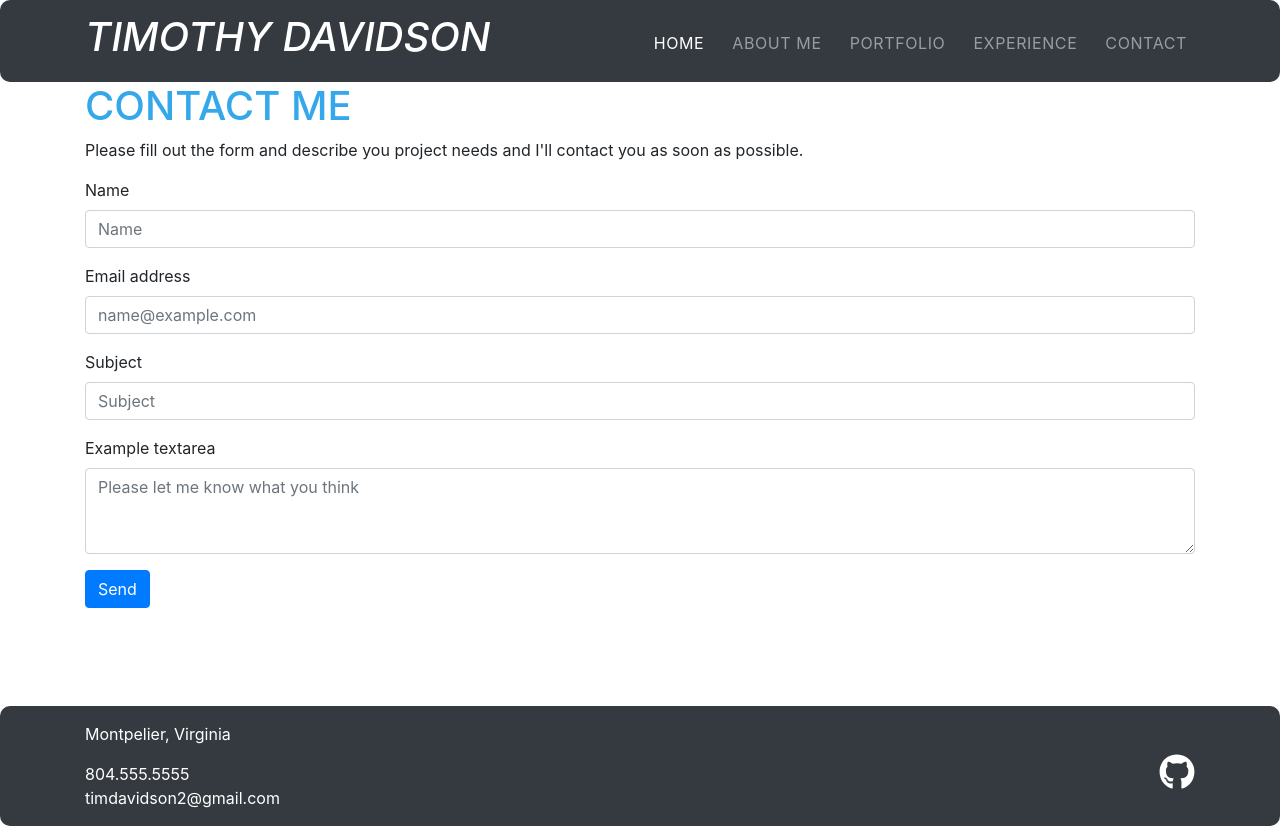
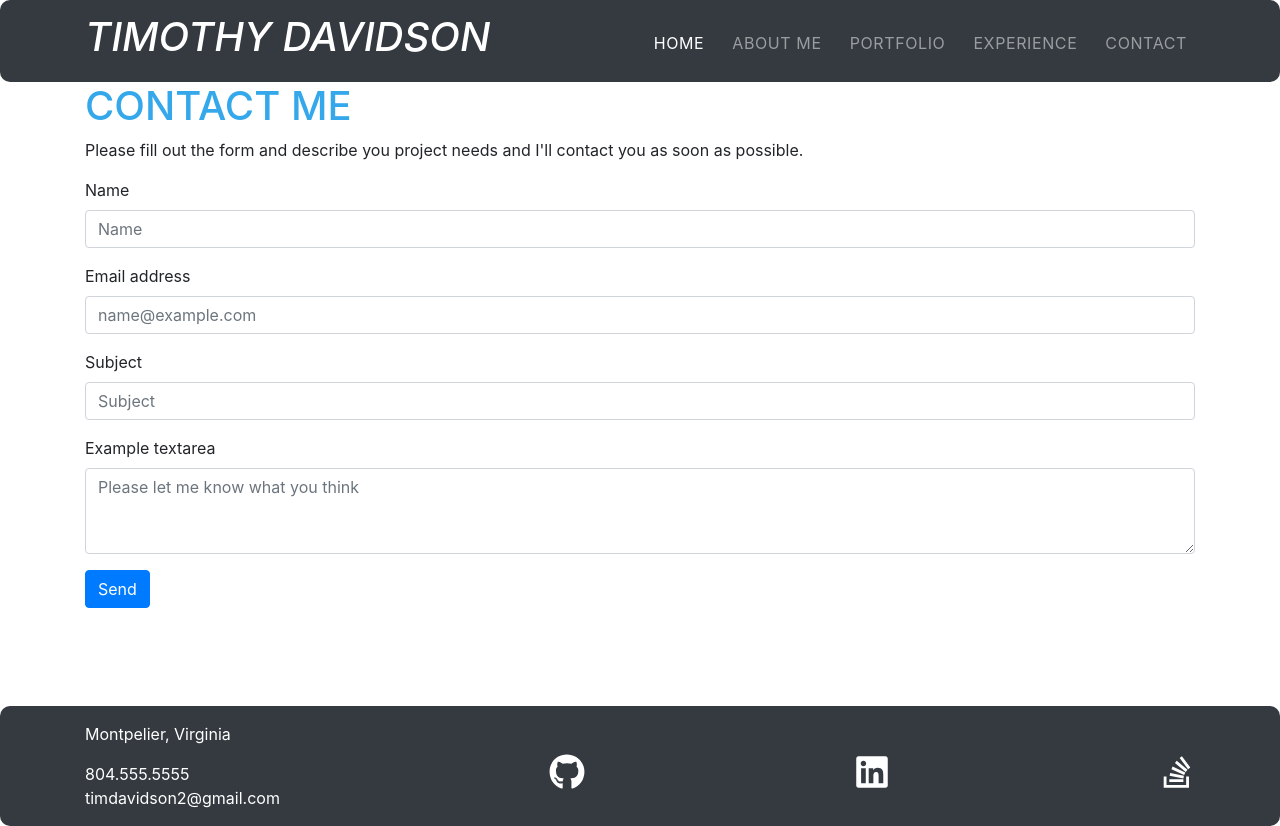
Before and after one commit to timdavidson2/react-portfolio, a React (Create React App) app in the folder portfolio/: page /contact in a window 1280 px wide. Built offline with nearby package versions, Linux system fonts and the light colour scheme; a web font is replaced by a local one.

Commit message:
add icons to footer

```diff
--- a/portfolio/package.json
+++ b/portfolio/package.json
@@ -17,9 +17,11 @@
     "react-bootstrap": "^2.0.1",
     "react-chrono": "^1.12.1",
     "react-dom": "^17.0.2",
+    "react-icons": "^4.3.1",
     "react-router": "^5.2.1",
     "react-router-dom": "^5.3.0",
     "react-scripts": "4.0.3",
+    "react-share": "^4.4.0",
     "react-typed": "^1.2.0",
     "web-vitals": "^1.1.2"
   },
--- a/portfolio/src/components/Footer/Footer.js
+++ b/portfolio/src/components/Footer/Footer.js
@@ -1,5 +1,5 @@
 import React from "react";
-import { FaGithub } from "react-icons/fa";
+import { FaGithub, FaLinkedin, FaStackOverflow } from "react-icons/fa";
 import "../../styles/Footer.css";
 
 const Footer = () => {
@@ -20,7 +20,13 @@ const Footer = () => {
           </div>
         </div>
         <div className="mt-5 icon-image">
-          <FaGithub url={"https://github.com/timdavidson2"} size={36} />
+          <a href="https://github.com/timdavidson2" alt="github" target="_blank" rel="noreferrer" > <FaGithub size={36} /></a>
+        </div>
+        <div className="mt-5 icon-image">
+          <a href="https://www.linkedin.com/in/tim-davidson-98a20112/" alt="linked in" target="_blank" rel="noreferrer" ><FaLinkedin size={36} /></a>
+        </div>
+        <div className="mt-5 icon-image">
+          <a href="https://stackoverflow.com/" alt="stack overflow" target="_blank" rel="noreferrer" ><FaStackOverflow size={36} /></a>
         </div>
         {/* </div> */}
       </div>
```
Also changed, not shown: 1 other file (tests, documents, lock files or other folders).
